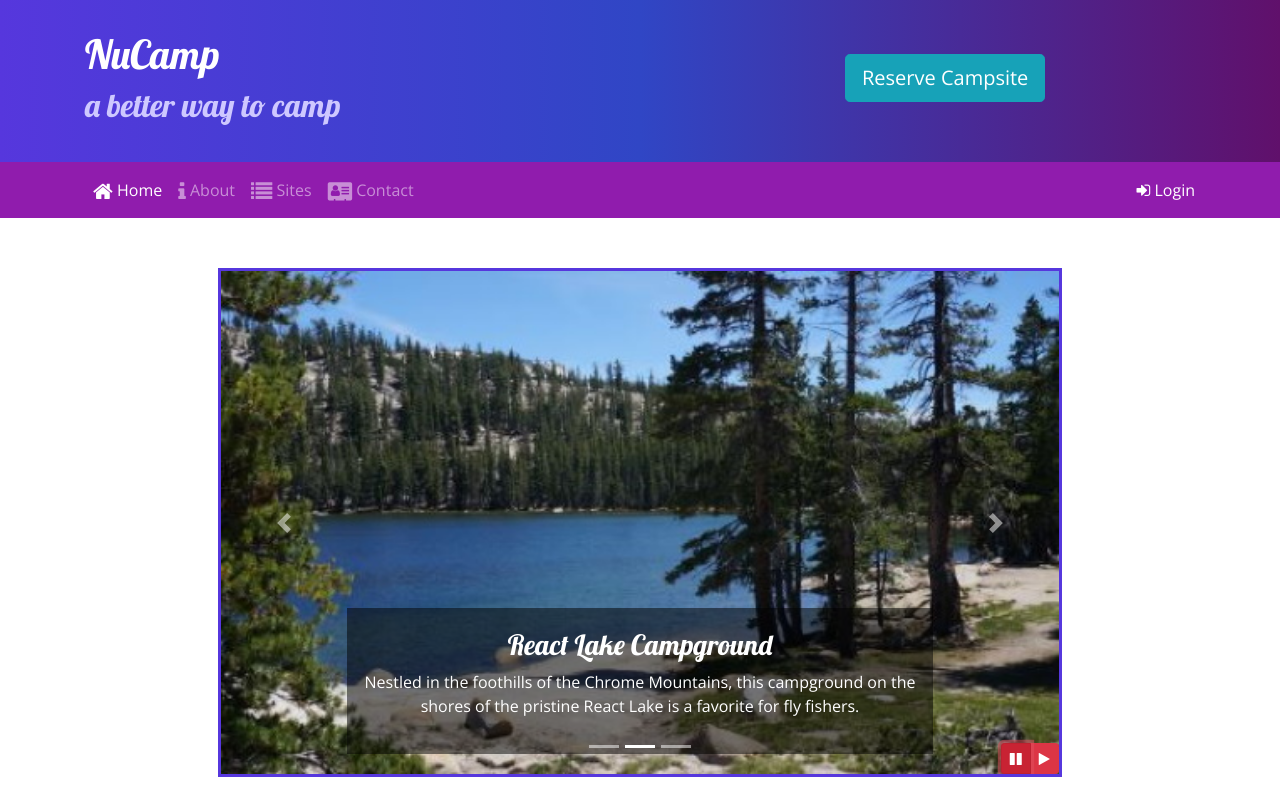
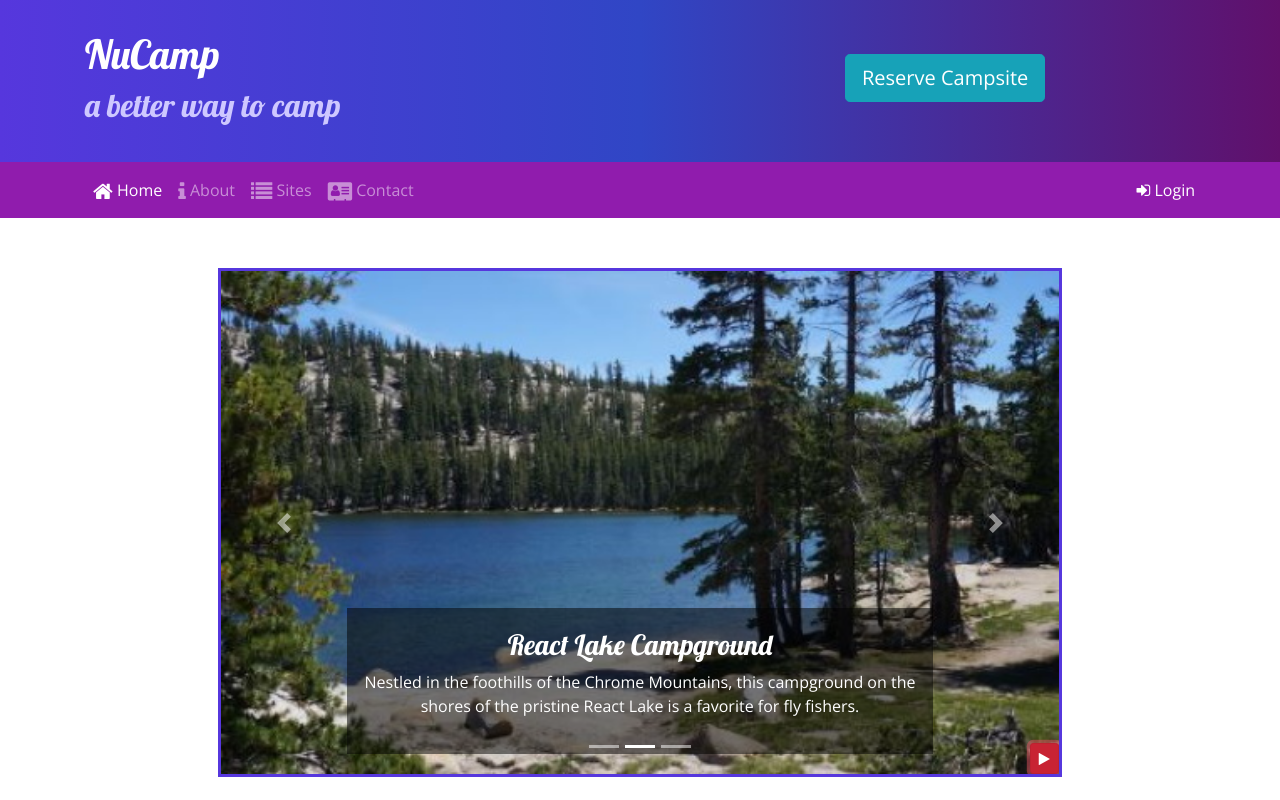
Before and after one commit to pp247/nucamp, a website: page index.html in a window 1280 px wide. Both pictures are taken after a click on the button 1015 px from the left and 758 px from the top of the page. Shown: the top 800 px of the page. Drawn offline with nearby package versions, Linux system fonts and the light colour scheme.

Commit message:
Bootstrap and jQuery Part 2

```diff
--- a/index.html
+++ b/index.html
@@ -121,14 +121,9 @@
                         <span class="carousel-control-next-icon"></span>
                         <span class="sr-only">Next</span>
                     </a>
-                    <div class="btn-group" id="carouselButton">
-                        <button class="btn btn-danger btn-sm" id="carouselPause">
-                            <i class="fa fa-pause"></i>
-                        </button>
-                        <button class="btn btn-danger btn-sm" id="carouselPlay">
-                             <i class="fa fa-play"></i>
-                        </button>
-                    </div>
+                    <button class="btn btn-danger btn-sm" id="carouselButton">
+                        <i class="fa fa-pause"></i>
+                    </button>
                 </div>
             </div>
         </div>
@@ -266,19 +261,17 @@
   <script>
     $(function () {
         $('[data-toggle="tooltip"]').tooltip();
-        console.log("JQuery is ready.");
-        $(".carousel").carousel( { interval: 2000 } );
-        $("#carouselPause").click(function(){
-            console.log("Carousel Pause Clicked.");
-            $(".carousel").carousel("pause");
-
-        });
-        $("#carouselPlay").click(function(){
-            $(".carousel").carousel("cycle");
-            console.log("Carousel Play Clicked.");
-        });
-
-
+        $("#carouselButton").click(function(){
+                if ($("#carouselButton").children("i").hasClass("fa-pause")) {
+                    $(".carousel").carousel("pause");
+                    $("#carouselButton").children("i").removeClass("fa-pause");
+                    $("#carouselButton").children("i").addClass("fa-play");
+                } else {
+                    $(".carousel").carousel("cycle");
+                    $("#carouselButton").children("i").removeClass("fa-play");
+                    $("#carouselButton").children("i").addClass("fa-pause");
+                }
+         });
     });
     </script>
 </body>
```
